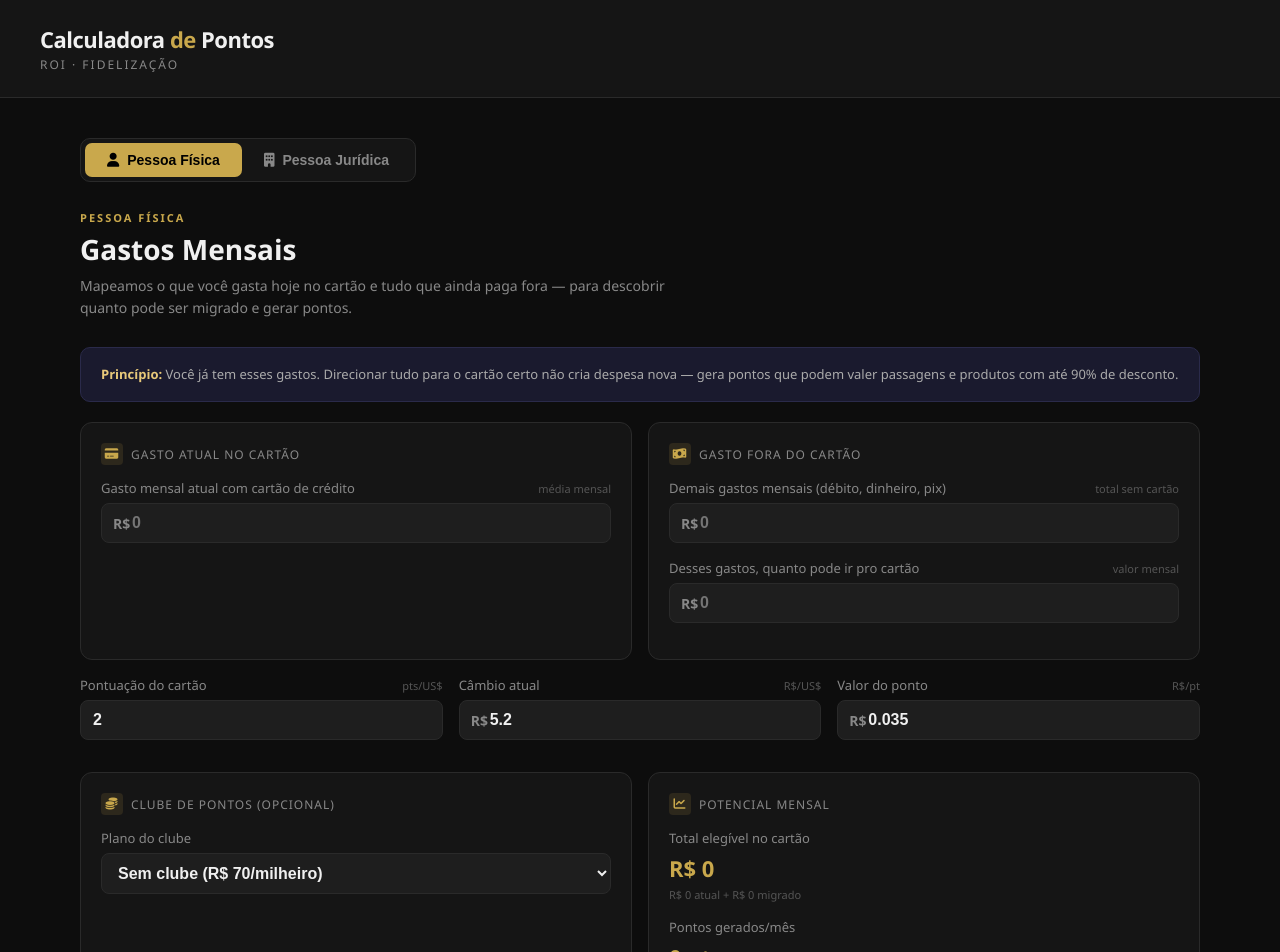
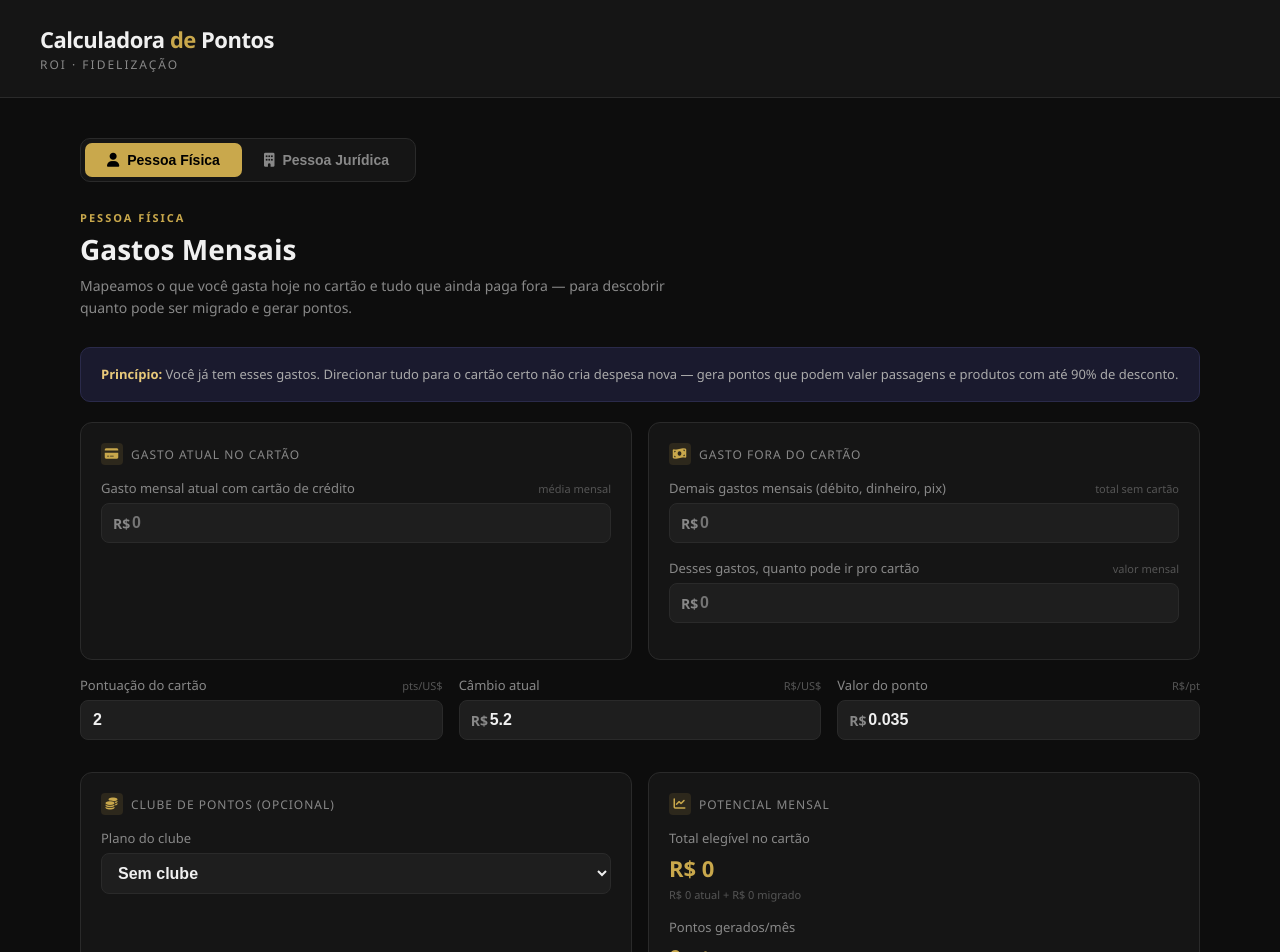
Before and after one commit to Garateia/ATVO, a React (Vite) app: page / in a window 1280 px wide. Shown: the top 952 px of the page. Built offline with nearby package versions, Linux system fonts and the light colour scheme.

Commit message:
fix: remove R$/milheiro from "Sem clube" label
Co-Authored-By: Claude Sonnet 4.6 <noreply@anthropic.com>

```diff
--- a/src/App.jsx
+++ b/src/App.jsx
@@ -4,7 +4,7 @@ import { useState, useCallback, useRef } from 'react'
 const fmt = (n) => 'R$ ' + Math.round(n).toLocaleString('pt-BR')
 
 const PLANOS_CLUBE = {
-  nenhum:    { mensalidade: 0,      milheiro: 70, limite: 500,  label: 'Sem clube (R$ 70/milheiro)' },
+  nenhum:    { mensalidade: 0,      milheiro: 70, limite: 500,  label: 'Sem clube' },
   pro:       { mensalidade: 43.90,  milheiro: 35, limite: 400,  label: 'Pro — R$ 43,90/mês · até 400 mil pts/mês' },
   master:    { mensalidade: 106.90, milheiro: 35, limite: 500,  label: 'Master — R$ 106,90/mês · até 500 mil pts/mês' },
   vip:       { mensalidade: 211.90, milheiro: 35, limite: 750,  label: 'VIP — R$ 211,90/mês · até 750 mil pts/mês' },
```
